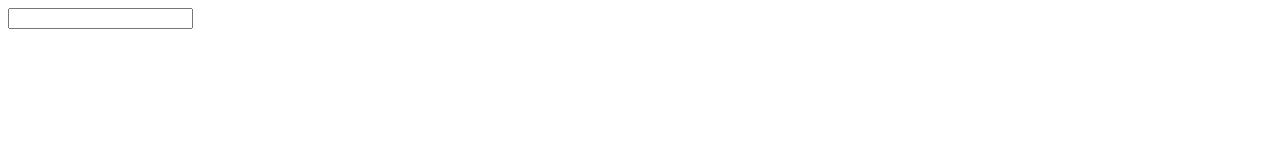
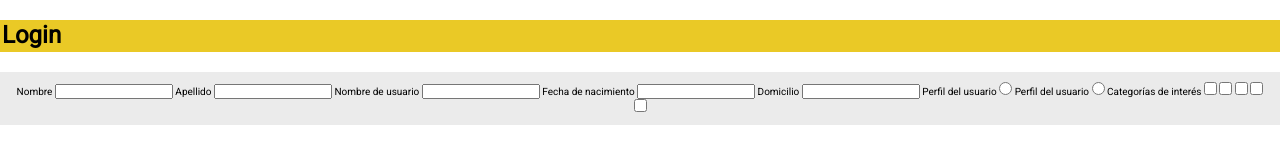
Before and after one commit to GuillePavonMori/Proyecto-ML, a website: page views/login.html in a window 1280 px wide. Drawn offline with Linux system fonts and the light colour scheme.

Commit message:
comit de prueba

```diff
--- a/views/login.html
+++ b/views/login.html
@@ -1,6 +1,66 @@
+<!DOCTYPE html>
+<head>
+    <html lang="en">
+    <meta charset="UTF-8">
+    <meta http-equiv="X-UA-Compatible" content="IE=edge">
+    <meta name="viewport" content="width=device-width, initial-scale=1.0">
+    <title>Proyecto</title>
+
+
+    <!--Roboto-->
+    <link rel="preconnect" href="https://fonts.googleapis.com">
+    <link rel="preconnect" href="https://fonts.gstatic.com" crossorigin>
+    <link href="https://fonts.googleapis.com/css2?family=Roboto&display=swap" rel="stylesheet">
+    <!-- chequear el orden de este link (copiado de una googlefonts) xq el href esta primero-->
 
 
 
-<form action="" method="post">
-    <input type="text" name="" id="">
-</form>
+    <!--Estilos-->
+    <link rel="stylesheet" href="/public/CSS/normalize.css">
+    <!-- chequear este normalize si esta bien linkeado y si en CSS tengo q poner algo-->
+    <!--Fontawesome-->
+    <link rel="stylesheet" href="https://cdnjs.cloudflare.com/ajax/libs/font-awesome/5.15.3/css/all.min.css">
+    <link rel="stylesheet" href="/CSS/styles.css">
+    <!-- esta puede ser otra manera aunq hay q cheuqearla <link rel="stylesheet" href="/public/CSS/Roboto/">-->
+</head>
+<body>
+    <header>
+        <h3>Login</h3>
+    </header>
+    <main>
+        <form action="" method="post">
+            <label for="nombre">Nombre</label>
+            <input type="text" name="nombre" id="nombre">
+
+            <label for="apellido">Apellido</label>
+            <input type="text" name="apellido" id="apellido">
+
+            <label for="usuario">Nombre de usuario</label>
+            <input type="text" name="usuario" id="usuario">
+
+            <label for="fecha">Fecha de nacimiento</label>
+            <input type="text" name="fecha" id="fecha">
+
+            <label for="domicilio">Domicilio</label>
+            <input type="text" name="domicilio" id="domicilio">
+
+            <label for="perfil">Perfil del usuario</label>
+            <input type="radio" name="perfil-usuario" value="Comprar">
+
+            <label for="perfil">Perfil del usuario</label>
+            <input type="radio" name="perfil-usuario" value="Vender">
+
+            <label for="interes">Categorías de interés</label>
+            <input type="checkbox" name="categoria" value="Electro">
+            <input type="checkbox" name="categoria" value="Moda">
+            <input type="checkbox" name="categoria" value="Hogar">
+            <input type="checkbox" name="categoria" value="Juguetería">
+            <input type="checkbox" name="categoria" value="Vida sana">
+
+
+        </form>
+    </main>
+</body>
+
+
+</html>
```
Also changed, not shown: views/home.html (+12 -4 lines).
